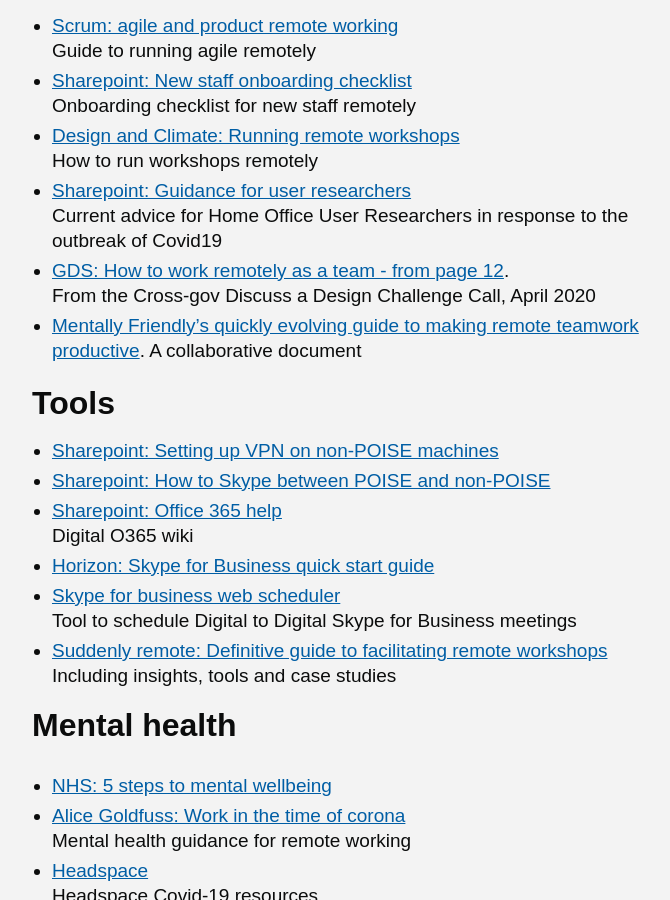
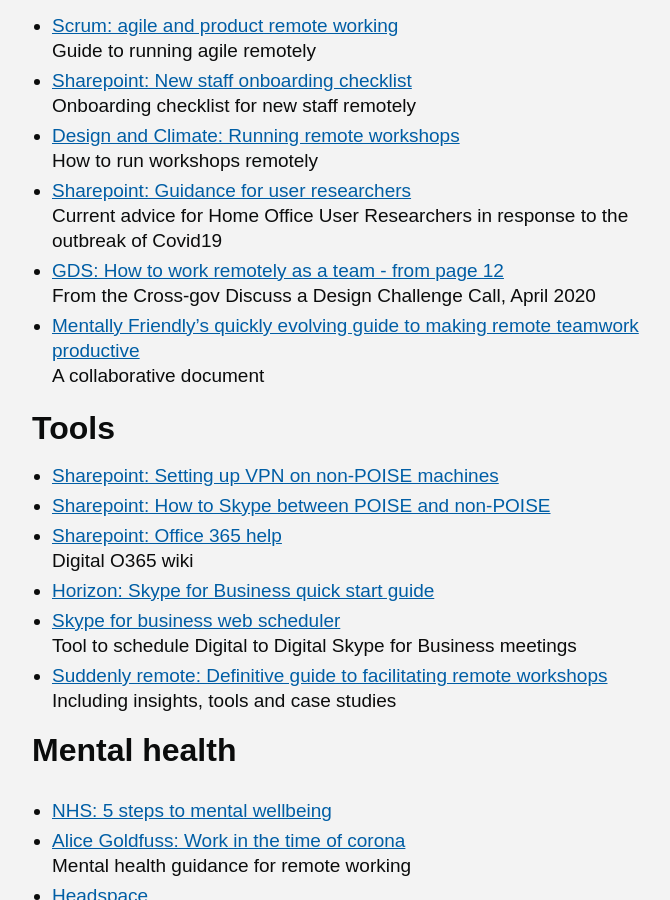
Before and after one commit to UKHomeOffice/playbook, a Jekyll site: the page built from index.md, in a window 1280 px wide and 900 px high, scrolled down 887 px. Shown: the whole window, without its empty margins (458-1128 px from the left). Built offline with Jekyll 4.4.1, drawn with Linux system fonts in a browser that asks for light colours; nearby versions of some CDN libraries; some web fonts are replaced; the repository's description, which GitHub fills in, is left out.

Commit message:
Formatting

```diff
--- a/index.md
+++ b/index.md
@@ -36,9 +36,9 @@
 How to run workshops remotely
 - [Sharepoint: Guidance for user researchers](https://homeofficegovuk.sharepoint.com/:w:/r/teams/HomeOfficeDigital/User%20Research%20and%20Design/userresearch/_layouts/15/Doc.aspx?sourcedoc=%7BDA638554-939C-479D-B26A-9A9ECE58DB0A%7D&file=COVID-19%20Guidance%20v2.0%20(17th%20March).docx&action=default&mobileredirect=true&DefaultItemOpen=1)
 Current advice for Home Office User Researchers in response to the outbreak of Covid19
-- [GDS: How to work remotely as a team - from page 12](https://drive.google.com/file/d/1AH1wpwbUBsW0Y811a8OVTc9VO_eGhEt4/view).
+- [GDS: How to work remotely as a team - from page 12](https://drive.google.com/file/d/1AH1wpwbUBsW0Y811a8OVTc9VO_eGhEt4/view)
 From the Cross-gov Discuss a Design Challenge Call, April 2020
-- [Mentally Friendly’s quickly evolving guide to making remote teamwork productive](https://docs.google.com/presentation/d/1BP80GNg-rUkYUu-ZszwK6U3Dr65qvw70aXispH-EcQ8/edit#slide=id.g72e7cebf42_63_0).
+- [Mentally Friendly’s quickly evolving guide to making remote teamwork productive](https://docs.google.com/presentation/d/1BP80GNg-rUkYUu-ZszwK6U3Dr65qvw70aXispH-EcQ8/edit#slide=id.g72e7cebf42_63_0)
 A collaborative document
 
 ## Tools
```
